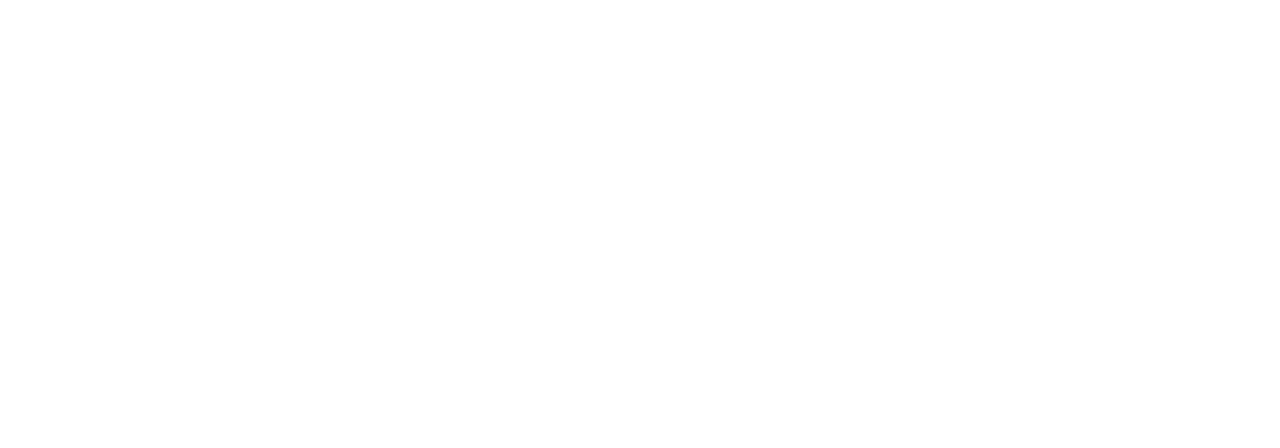
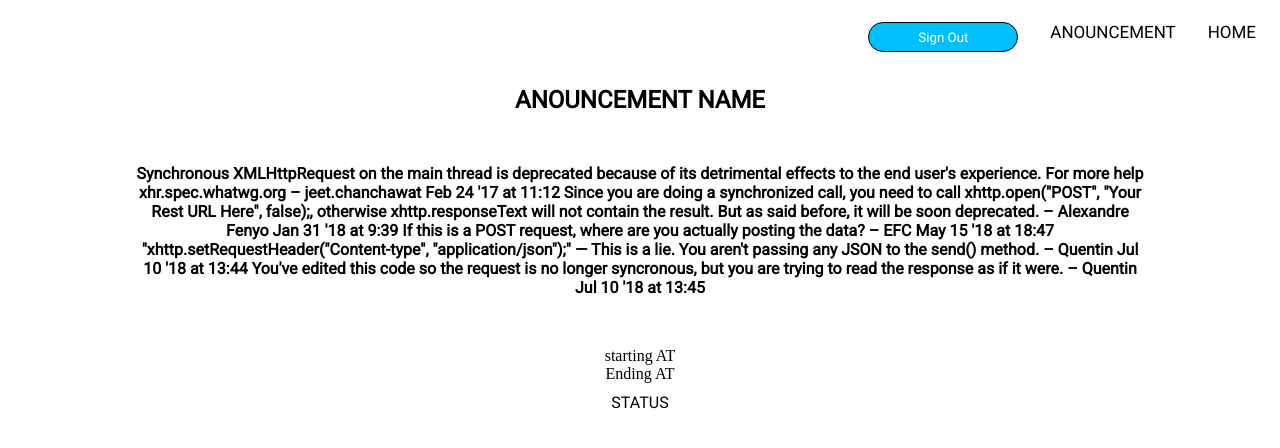
Before and after one commit to horix7/AnounceIT, a plain HTML site: page UI/html/AnouncementPage.html in a window 1280 px wide. Drawn offline with Linux system fonts and the light colour scheme.

Commit message:
feat(AnouncementPage): anouncement readmore page
- anouncement page for readmore info

[Finshes #170823344]

```diff
--- a/UI/css/main.css
+++ b/UI/css/main.css
@@ -136,6 +136,10 @@ button :hover {
 h4 {
     color: blue;
     cursor: pointer;
+}
+
+.container h1, .container h3 {
+    margin-bottom: 50px;
 }
 
 .status {
@@ -293,6 +297,15 @@ h4 {
     font-size: small;
 }
 
+.pageDescription {
+
+    /* padding-left: 40px; */
+    margin-left: 10%;
+    padding-right: 40px;
+    width: 80%;
+    /* border: 1px solid black; */
+}
+
 .alertBox {
     position: fixed;
     top: 0;
--- a/UI/html/AnouncementPage.html
+++ b/UI/html/AnouncementPage.html
@@ -5,8 +5,39 @@
     <meta name="viewport" content="width=device-width, initial-scale=1.0">
     <meta http-equiv="X-UA-Compatible" content="ie=edge">
     <title>Anouncement Page</title>
+    <link rel="stylesheet" href="/AnounceIT/UI/css/home.css">
+    <link rel="stylesheet" href="/AnounceIT/UI/css/main.css">
 </head>
 <body>
+    <header class="nav">
+
+        <div class="navBar" id="nav">
+            <a href="/AnounceIT/UI/html/home.html">Home</a>
+            <a href="/AnounceIT/UI/html/Anouncement.html">Anouncement</a>
+            <a href="/AnounceIT/UI/html/sign_in.html"><button id = "homebtn">Sign Out</button></a>
+            <a href="javascript:void(0);" class="icon" onclick="responsive()">
+              <i class="fa fa-bars"></i>
+            </a>
+          </div>
+
+    </header>
+ <section class="container">
+    <h1 > anouncement name</h1>
+
+
+ <h3 class="pageDescription">
+    Synchronous XMLHttpRequest on the main thread is deprecated because of its detrimental effects to the end user's experience. For more help xhr.spec.whatwg.org – jeet.chanchawat Feb 24 '17 at 11:12
+Since you are doing a synchronized call, you need to call xhttp.open("POST", "Your Rest URL Here", false);, otherwise xhttp.responseText will not contain the result. But as said before, it will be soon deprecated. – Alexandre Fenyo Jan 31 '18 at 9:39
+If this is a POST request, where are you actually posting the data? – EFC May 15 '18 at 18:47
+"xhttp.setRequestHeader("Content-type", "application/json");" — This is a lie. You aren't passing any JSON to the send() method. – Quentin Jul 10 '18 at 13:44
+You've edited this code so the request is no longer syncronous, but you are trying to read the response as if it were. – Quentin Jul 10 '18 at 13:45
+ </h3>
+
+ <div class="strtingDate"> starting AT </div>
+ <div class="strtingDate"> Ending AT </div>
+<div class="status"> status</div>
+
+ </section>
 
 
 </body>
--- a/UI/js/anouncememt.js
+++ b/UI/js/anouncememt.js
@@ -93,7 +93,5 @@ const editAnouncement = () => {
 const deleteMessage = document.querySelector('.deleteName')
 const deleteAnouncement = () => {
    location.href = '#deleteAnouncement'
-   if (localStorage.userType == 'Advertiser') {
-      deleteMessage.innerHTML = 'Advertizer cant delete the Anouncement'
-   }
+
 }
```
Also changed, not shown: UI/js/AnouncementForms.js (+12 -0 lines), UI/js/signup.js (+13 -0 lines), UI/js/login.js (line endings or trailing spaces).
